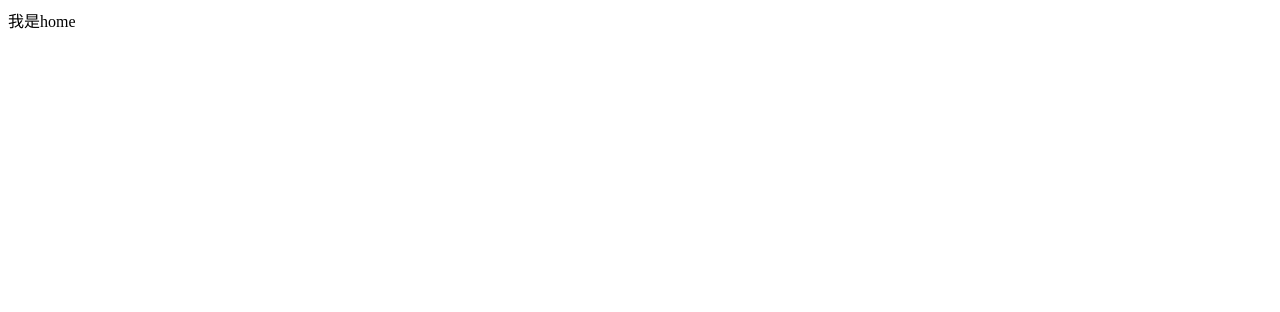
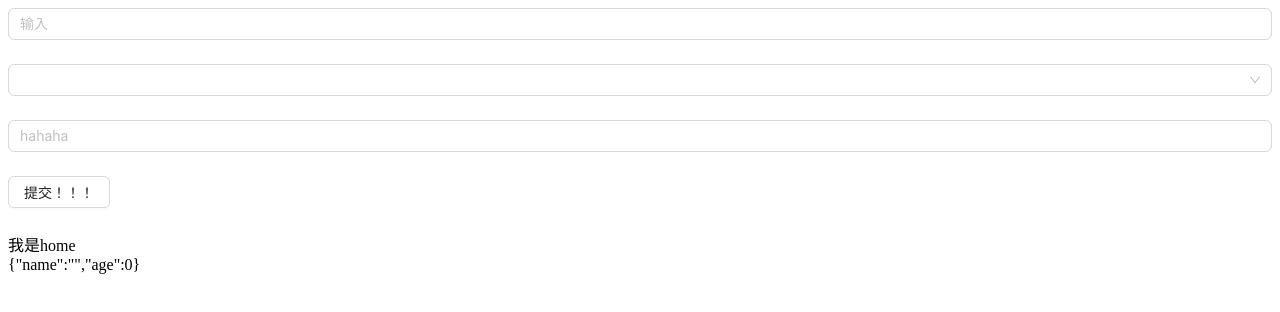
Before and after one commit to bwu-suai/react-ts-webpack, a React app: page / in a window 1280 px wide. Shown: the top 312 px of the page. Built offline with nearby package versions, Linux system fonts and the light colour scheme.

Commit message:
添加store

```diff
--- a/package.json
+++ b/package.json
@@ -18,9 +18,11 @@
   "author": "",
   "license": "ISC",
   "dependencies": {
+    "@reduxjs/toolkit": "^2.9.2",
     "antd": "^5.27.4",
     "react": "^18.2.0",
     "react-dom": "^18.2.0",
+    "react-redux": "^9.2.0",
     "react-router": "^7.9.3"
   },
   "devDependencies": {
--- a/src/index.tsx
+++ b/src/index.tsx
@@ -1,6 +1,8 @@
 import React from "react";
 import ReactDOM from "react-dom/client";
 import App from "./App";
+import { Provider } from "react-redux";
+import { store } from "./stores/index";
 
 const root = ReactDOM.createRoot(
   document.getElementById("root") as HTMLElement
@@ -8,6 +10,8 @@ const root = ReactDOM.createRoot(
 
 root.render(
   <React.StrictMode>
-    <App />
+    <Provider store={store}>
+      <App />
+    </Provider>
   </React.StrictMode>
 );
--- a/src/pages/home/index.tsx
+++ b/src/pages/home/index.tsx
@@ -1,7 +1,57 @@
 import React from "react";
+import { useSelector, useDispatch } from "react-redux";
+import type { RootState } from "@/stores/index";
+import { Button, Input, Form, Select } from "antd";
+import { setTryStore } from "@/stores/tryStore";
+
+interface FormValues {
+  nameItem: string; // Input 的值通常是 string
+  selectItem: number; // Select 的 value 是 string（对应 options 的 value 类型）
+}
 
 const Home: React.FC = () => {
-  return <div>我是home</div>;
+  const tryStore = useSelector((store: RootState) => store.tryStore);
+  const dispatch = useDispatch();
+
+  // 2. 接收 FormValues 类型的参数（自动获得类型提示）
+  const clickFun = (formData: FormValues) => {
+    console.log(formData.nameItem, formData.selectItem);
+    dispatch(
+      setTryStore({
+        name: formData.nameItem,
+        age: formData.selectItem, // 这里根据实际业务调整，示例仅为演示
+      })
+    );
+  };
+
+  // 3. 给 Form 组件指定泛型 <FormValues>，让 onFinish 自动推断类型
+  return (
+    <div>
+      <Form<FormValues> onFinish={clickFun}>
+        <Form.Item name="nameItem">
+          <Input placeholder="输入"></Input>
+        </Form.Item>
+        <Form.Item name="selectItem">
+          <Select
+            options={[
+              { value: 17, label: "Jack" },
+              { value: 25, label: "Lucy" },
+              { value: 33, label: "yiminghe" },
+              { value: 42, label: "Disabled" },
+            ]}
+          />
+        </Form.Item>
+        <Form.Item name="hahaha">
+          <Input placeholder="hahaha" />
+        </Form.Item>
+        <Form.Item>
+          <Button htmlType="submit">提交！！！</Button>
+        </Form.Item>
+      </Form>
+      <div>我是home</div>
+      <div>{JSON.stringify(tryStore)}</div>
+    </div>
+  );
 };
 
 export default Home;
--- /dev/null
+++ b/src/stores/index.ts
@@ -0,0 +1,9 @@
+import { configureStore } from "@reduxjs/toolkit";
+import tryStore from "./tryStore/index";
+
+export const store = configureStore({
+  reducer: { tryStore },
+});
+
+export type RootState = ReturnType<typeof store.getState>;
+export type AppDispatch = typeof store.dispatch;
--- /dev/null
+++ b/src/stores/tryStore/index.ts
@@ -0,0 +1,25 @@
+import { createSlice, PayloadAction } from '@reduxjs/toolkit'
+
+interface TryState {
+  name: string
+  age: number
+}
+
+const initialState: TryState = {
+  name: '',
+  age: 0,
+}
+
+const tryStore = createSlice({
+  name: 'tryStore',
+  initialState,
+  reducers: {
+    setTryStore: (state, action: PayloadAction<TryState>) => {
+      state.name = action.payload.name
+      state.age = action.payload.age
+    },
+  },
+})
+
+export const { setTryStore } = tryStore.actions
+export default tryStore.reducer
```
Also changed, not shown: 1 other file (tests, documents, lock files or other folders).
